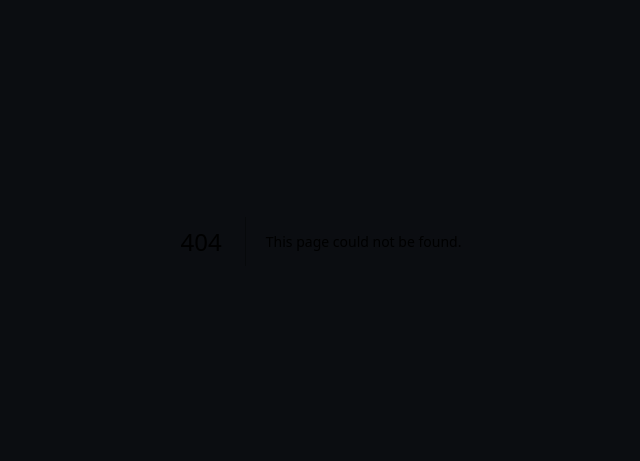
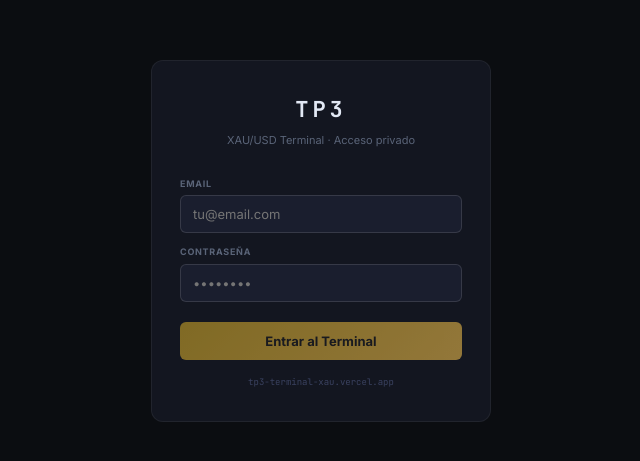
Before and after one commit to 6punto29/tp3-terminal-xau, a Next.js app: page /login in a window 1280 px wide. Before the commit this address had no page. Shown: the part 159-620 px from the top of the page, without its empty margins (319-959 px from the left). Built offline with nearby package versions, Linux system fonts and the light colour scheme; no server answers.

Commit message:
Create page.tsx

```diff
--- /dev/null
+++ b/app/login/page.tsx
@@ -0,0 +1,107 @@
+"use client";
+// app/login/page.tsx
+
+import { useState, useEffect } from "react";
+import { createClient } from "@supabase/supabase-js";
+import { useRouter } from "next/navigation";
+
+const supabase = createClient(
+  process.env.NEXT_PUBLIC_SUPABASE_URL!,
+  process.env.NEXT_PUBLIC_SUPABASE_ANON_KEY!
+);
+
+const MONO = "'JetBrains Mono','Fira Code',monospace";
+const SANS = "'Inter',-apple-system,sans-serif";
+
+export default function LoginPage() {
+  const router = useRouter();
+  const [email,    setEmail]    = useState("");
+  const [password, setPassword] = useState("");
+  const [loading,  setLoading]  = useState(false);
+  const [error,    setError]    = useState("");
+  const [checking, setChecking] = useState(true);
+
+  useEffect(() => {
+    supabase.auth.getSession().then(({ data }) => {
+      if (data.session) router.replace("/");
+      else setChecking(false);
+    });
+  }, [router]);
+
+  const login = async () => {
+    if (!email || !password) return;
+    setLoading(true);
+    setError("");
+    const { error: err } = await supabase.auth.signInWithPassword({ email, password });
+    if (err) {
+      setError("Credenciales incorrectas");
+      setLoading(false);
+    } else {
+      router.replace("/");
+    }
+  };
+
+  const onKey = (e: React.KeyboardEvent) => { if (e.key === "Enter") login(); };
+
+  if (checking) return (
+    <div style={{ background:"#0B0D11", minHeight:"100vh", display:"flex",
+      alignItems:"center", justifyContent:"center",
+      fontFamily:MONO, fontSize:12, color:"#5A6478", letterSpacing:2 }}>
+      CARGANDO...
+    </div>
+  );
+
+  return (
+    <div style={{ background:"#0B0D11", minHeight:"100vh", display:"flex",
+      alignItems:"center", justifyContent:"center", fontFamily:SANS }}>
+      <div style={{ width:340, background:"#131620", borderRadius:12,
+        border:"1px solid rgba(255,255,255,0.06)", padding:"32px 28px" }}>
+        <div style={{ textAlign:"center", marginBottom:28 }}>
+          <div style={{ fontFamily:MONO, fontSize:22, fontWeight:700,
+            letterSpacing:4, color:"#E2E8F4", marginBottom:6 }}>TP3</div>
+          <div style={{ fontSize:11, color:"#5A6478" }}>XAU/USD Terminal · Acceso privado</div>
+        </div>
+        <div style={{ marginBottom:12 }}>
+          <label style={{ display:"block", fontSize:9, fontWeight:700,
+            letterSpacing:"0.08em", textTransform:"uppercase",
+            color:"#5A6478", marginBottom:5 }}>Email</label>
+          <input type="email" value={email} onChange={e=>setEmail(e.target.value)}
+            onKeyDown={onKey} placeholder="tu@email.com"
+            style={{ width:"100%", background:"#1A1E2E",
+              border:"1px solid rgba(255,255,255,0.12)", borderRadius:6,
+              padding:"10px 12px", color:"#E2E8F4", fontFamily:SANS,
+              fontSize:13, outline:"none", boxSizing:"border-box" }}/>
+        </div>
+        <div style={{ marginBottom:20 }}>
+          <label style={{ display:"block", fontSize:9, fontWeight:700,
+            letterSpacing:"0.08em", textTransform:"uppercase",
+            color:"#5A6478", marginBottom:5 }}>Contraseña</label>
+          <input type="password" value={password} onChange={e=>setPassword(e.target.value)}
+            onKeyDown={onKey} placeholder="••••••••"
+            style={{ width:"100%", background:"#1A1E2E",
+              border:"1px solid rgba(255,255,255,0.12)", borderRadius:6,
+              padding:"10px 12px", color:"#E2E8F4", fontFamily:SANS,
+              fontSize:13, outline:"none", boxSizing:"border-box" }}/>
+        </div>
+        {error && (
+          <div style={{ marginBottom:14, padding:"8px 12px", borderRadius:6,
+            background:"rgba(255,59,92,0.08)", border:"1px solid rgba(255,59,92,0.18)",
+            fontFamily:SANS, fontSize:11, color:"#FF3B5C" }}>{error}</div>
+        )}
+        <button onClick={login} disabled={loading||!email||!password} style={{
+          width:"100%", padding:"11px",
+          background:"linear-gradient(135deg,#C9A227,#E8B84B)",
+          color:"#1D1D1F", fontFamily:SANS, fontSize:13, fontWeight:700,
+          border:"none", borderRadius:6,
+          cursor:loading?"not-allowed":"pointer",
+          opacity:loading||!email||!password?0.6:1 }}>
+          {loading?"Entrando...":"Entrar al Terminal"}
+        </button>
+        <div style={{ marginTop:16, textAlign:"center",
+          fontFamily:MONO, fontSize:9, color:"#3A4260" }}>
+          tp3-terminal-xau.vercel.app
+        </div>
+      </div>
+    </div>
+  );
+}
```
